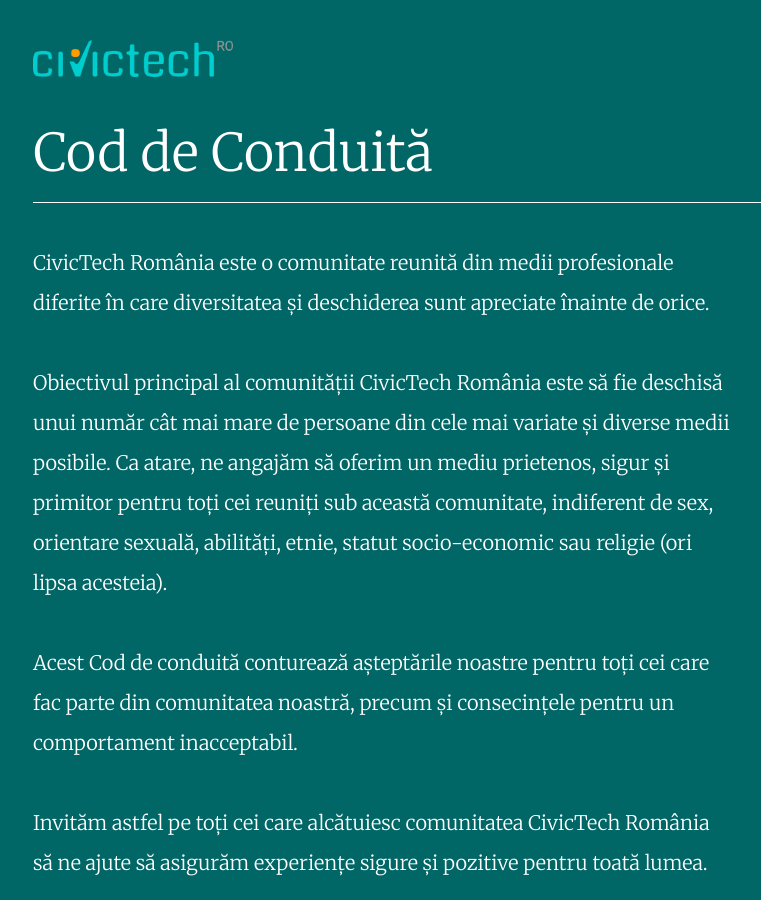
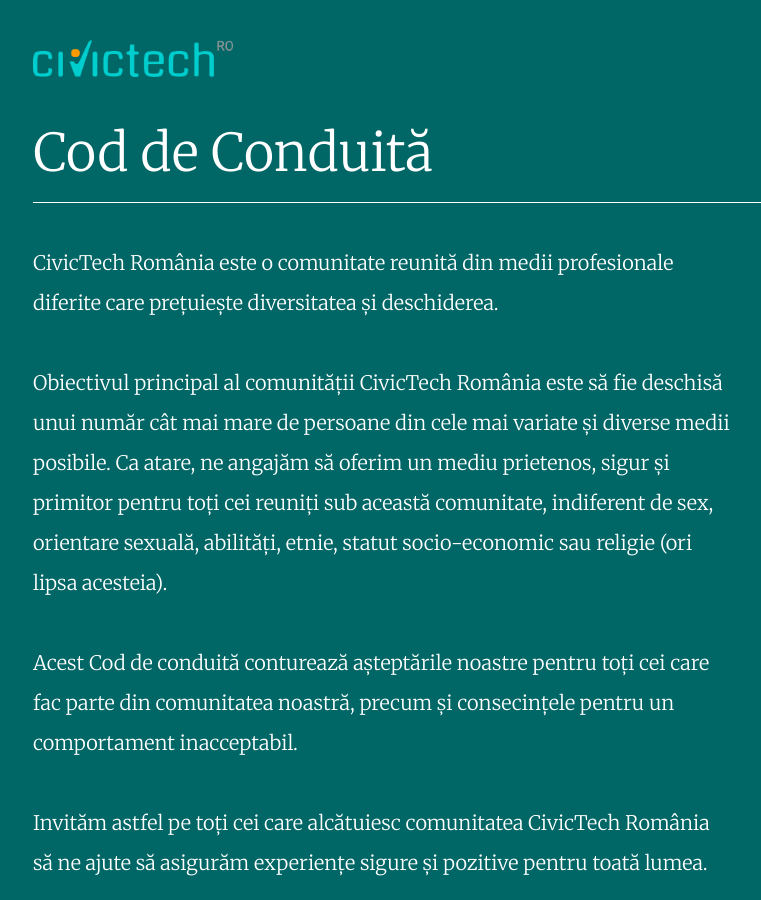
Before and after one commit to civictechro/code-of-conduct, a Jekyll site: the page built from index.html, in a window 1280 px wide and 900 px high. Shown: the whole window, without its empty margins (189-950 px from the left). Built offline with Jekyll 4.4.1, drawn with Linux system fonts in a browser that asks for light colours.

Commit message:
Update introduction.md

```diff
--- a/_includes/introduction.md
+++ b/_includes/introduction.md
@@ -1,6 +1,6 @@
 # Cod de Conduită
 
-CivicTech România este o comunitate reunită din medii profesionale diferite în care diversitatea și  deschiderea sunt apreciate înainte de orice.
+CivicTech România este o comunitate reunită din medii profesionale diferite care prețuiește diversitatea și deschiderea.
 
 Obiectivul principal al comunității CivicTech România este să fie deschisă unui număr cât mai mare de persoane din cele mai variate și diverse medii posibile. Ca atare, ne angajăm să oferim un mediu prietenos, sigur și primitor pentru toți cei reuniți sub această comunitate, indiferent de sex, orientare sexuală, abilități, etnie, statut socio-economic sau religie (ori lipsa acesteia).
 
```
